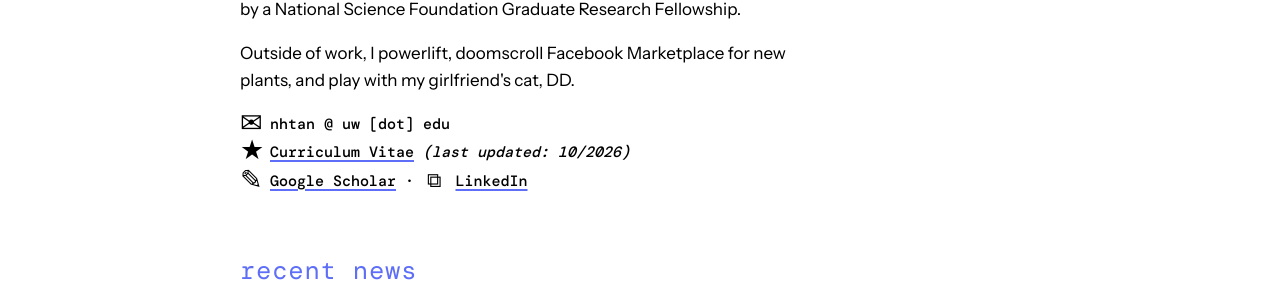
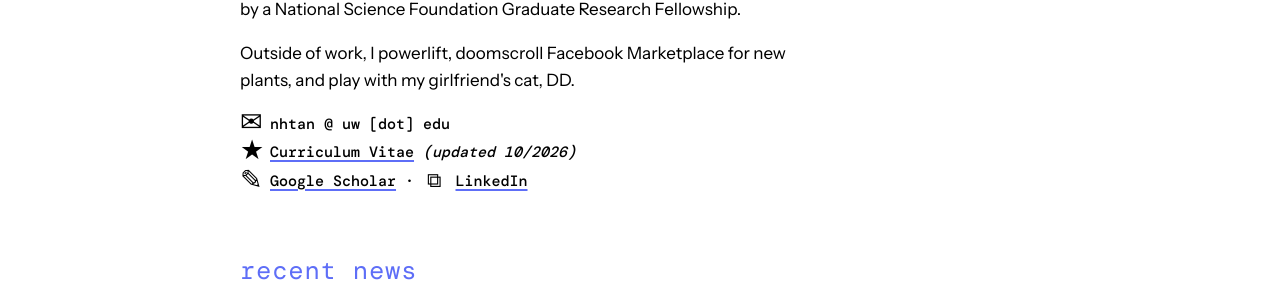
Before and after one commit to neillytan/neillytan.github.io, a Jekyll site: the page built from index.html, in a window 1280 px wide. Shown: the part 506-810 px from the top of the page. Built offline with Jekyll 4.4.1, drawn with Linux system fonts in a browser that asks for light colours; some web fonts are replaced.

Commit message:
Nudge email icon up; shorten CV note to "updated"
Co-Authored-By: Claude Opus 5.5 <noreply@anthropic.com>

```diff
--- a/assets/css/style.css
+++ b/assets/css/style.css
@@ -94,6 +94,7 @@ p { margin: 0 0 1rem; }
 .contact .icon { display: inline-block; width: 2em; transform: scale(1.8); transform-origin: left center; position: relative; top: -1px; }
 
 .contact .icon-star { top: -2px; }
+.contact .icon-mail { top: -2px; }
 .contact .icon-inline { display: inline-block; margin: 0 1.05em 0 0.4em; transform: scale(1.35); position: relative; top: -1px; }
 
 /* footer */
--- a/index.html
+++ b/index.html
@@ -15,8 +15,8 @@ page_class: home
     <p>Outside of work, I powerlift, doomscroll Facebook Marketplace for new plants, and play with my girlfriend's cat, DD.</p>
 
     <p class="contact">
-      <span class="icon">✉</span>{{ site.email_display }}<br>
-      <span class="icon icon-star">★</span><a href="{{ site.cv_file | relative_url }}">Curriculum Vitae</a> <em>(last updated: {{ site.cv_updated }})</em>
+      <span class="icon icon-mail">✉</span>{{ site.email_display }}<br>
+      <span class="icon icon-star">★</span><a href="{{ site.cv_file | relative_url }}">Curriculum Vitae</a> <em>(updated {{ site.cv_updated }})</em>
       {%- if site.scholar_url and site.scholar_url != "" %}<br>
       <span class="icon">✎</span><a href="{{ site.scholar_url }}">Google Scholar</a>
       {%- if site.linkedin_url and site.linkedin_url != "" %} · <span class="icon-inline">⧉</span><a href="{{ site.linkedin_url }}">LinkedIn</a>{% endif %}{% endif %}
```
